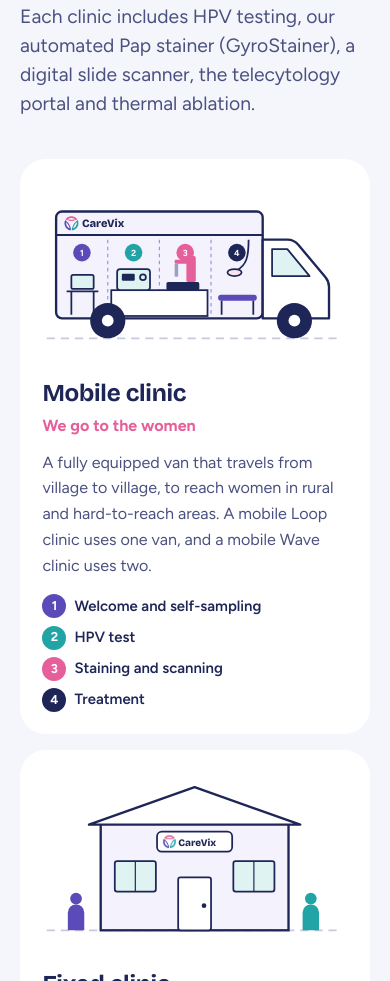
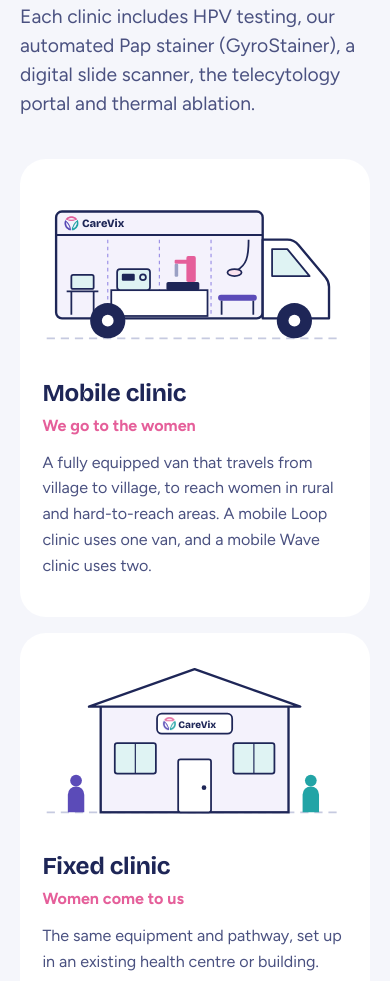
Before and after one commit to nolanpatrick/carevix-website, a plain HTML site: page solutions.html in a window 390 px wide. Shown: the part 1342-2323 px from the top of the page. Drawn offline with nearby package versions, Linux system fonts and the light colour scheme.

Commit message:
Remove the numbered zone list from the mobile clinic card
Co-Authored-By: Claude Opus 5.5 <noreply@anthropic.com>

```diff
--- a/assets/css/style.css
+++ b/assets/css/style.css
@@ -447,11 +447,7 @@ textarea { min-height: 150px; resize: vertical; }
 .format h3 { font-size: var(--step-2); }
 .format .sub { font-weight: 700; color: var(--pink); margin: .3rem 0 .7rem; }
 .format p { color: var(--ink-soft); }
-.zones { list-style: none; padding: 0; margin: 1rem 0 0; display: grid; grid-template-columns: 1fr 1fr; gap: .45rem 1rem; font-size: .93rem; font-weight: 600; }
-.zones li { display: flex; align-items: center; gap: .5rem; }
-.zones b { flex: none; display: grid; place-items: center; width: 24px; height: 24px; border-radius: 50%; color: #fff; font-size: .8rem; }
 @media (max-width: 860px) { .formats { grid-template-columns: 1fr; } }
-@media (max-width: 420px) { .zones { grid-template-columns: 1fr; } }
 
 /* condensed workflow */
 .flow-steps { list-style: none; margin: 1.4rem 0 0; padding: 0; display: grid; gap: .6rem; }
--- a/solutions.html
+++ b/solutions.html
@@ -79,12 +79,6 @@
           <path d="M376 100h42c8 0 14 3 19 9l46 55c4 5 6 10 6 16v54H376z" fill="#fff" stroke="#1E2657" stroke-width="4" stroke-linejoin="round"/>
           <path d="M392 116h26l38 46h-64z" fill="#DFF3F3" stroke="#1E2657" stroke-width="3" stroke-linejoin="round"/>
           <path d="M112 100v128M200 100v128M288 100v128" stroke="#9C91E6" stroke-width="2" stroke-dasharray="6 6"/>
-          <g font-family="Figtree, sans-serif" font-weight="800" font-size="15" fill="#fff" text-anchor="middle">
-            <circle cx="68" cy="122" r="15" fill="#5B4BB8"/><text x="68" y="127">1</text>
-            <circle cx="156" cy="122" r="15" fill="#22A4A6"/><text x="156" y="127">2</text>
-            <circle cx="244" cy="122" r="15" fill="#E55F9A"/><text x="244" y="127">3</text>
-            <circle cx="332" cy="122" r="15" fill="#1E2657"/><text x="332" y="127">4</text>
-          </g>
           <rect x="50" y="160" width="38" height="24" rx="3" fill="#DFF3F3" stroke="#1E2657" stroke-width="3"/>
           <path d="M42 188h54M50 188v40M88 188v40" stroke="#1E2657" stroke-width="3"/>
           <rect x="118" y="186" width="164" height="44" fill="#fff" stroke="#1E2657" stroke-width="3"/>
@@ -104,12 +98,6 @@
         <h3>Mobile clinic</h3>
         <p class="sub">We go to the women</p>
         <p>A fully equipped van that travels from village to village, to reach women in rural and hard-to-reach areas. A mobile Loop clinic uses one van, and a mobile Wave clinic uses two.</p>
-        <ul class="zones">
-          <li><b style="background:var(--violet)">1</b>Welcome and self-sampling</li>
-          <li><b style="background:var(--teal)">2</b>HPV test</li>
-          <li><b style="background:var(--pink)">3</b>Staining and scanning</li>
-          <li><b style="background:var(--ink)">4</b>Treatment</li>
-        </ul>
       </div>
       <div class="format">
         <svg viewBox="0 0 520 290" role="img" aria-label="Illustration of a CareVix fixed clinic in a building.">
```
